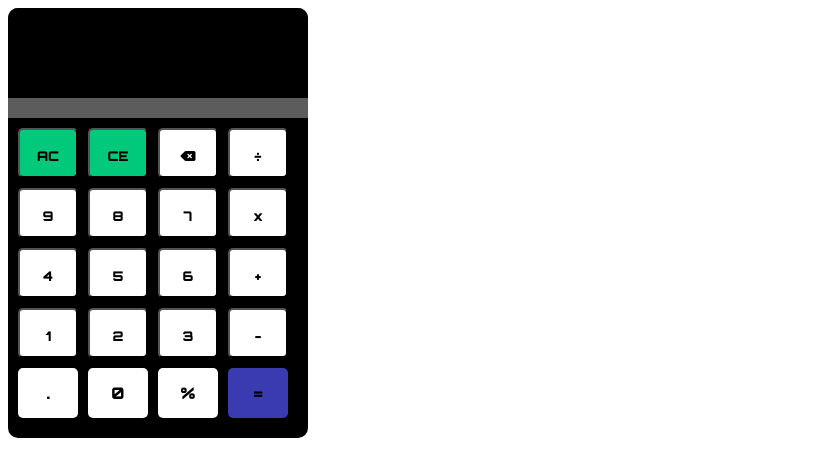
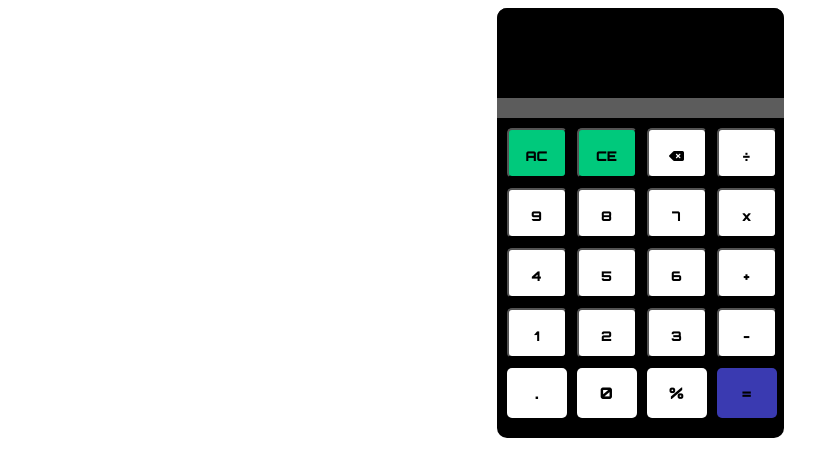
Before and after one commit to prajwolstha/Simple-JS-Calculator, a plain HTML site: page index.html in a window 1280 px wide. Shown: the whole page, without its empty margins (0-839 px from the left). Drawn offline with Linux system fonts and the light colour scheme.

Commit message:
Code Updated

```diff
--- a/index.html
+++ b/index.html
@@ -13,7 +13,8 @@
     <title>calculator</title>
   </head>
   <body>
-    <div class="container">
+    <div class="bodycontainer">
+          <div class="container">
       <div class="screen">
         <div class="innerscreen">
           <p id="output"></p>
@@ -81,6 +82,8 @@
 
       </div>
     </div>
+  </div>
+
     <script>
       function myfun(value) {
         document.getElementById('output').textContent += value;
--- a/style.css
+++ b/style.css
@@ -3,11 +3,19 @@
     font-weight: bolder;
 }
 
+.bodycontainer{
+    width: 100%;
+    justify-content: center;
+    display:flex;
+}
+
+
 .container{
 height: 430px;
 background-color: rgb(0, 0, 0);
-width: 300px;
+width: 287px;
 border-radius: 10px;
+
 }
 .screen{
     border-top-right-radius: 10px;
```
